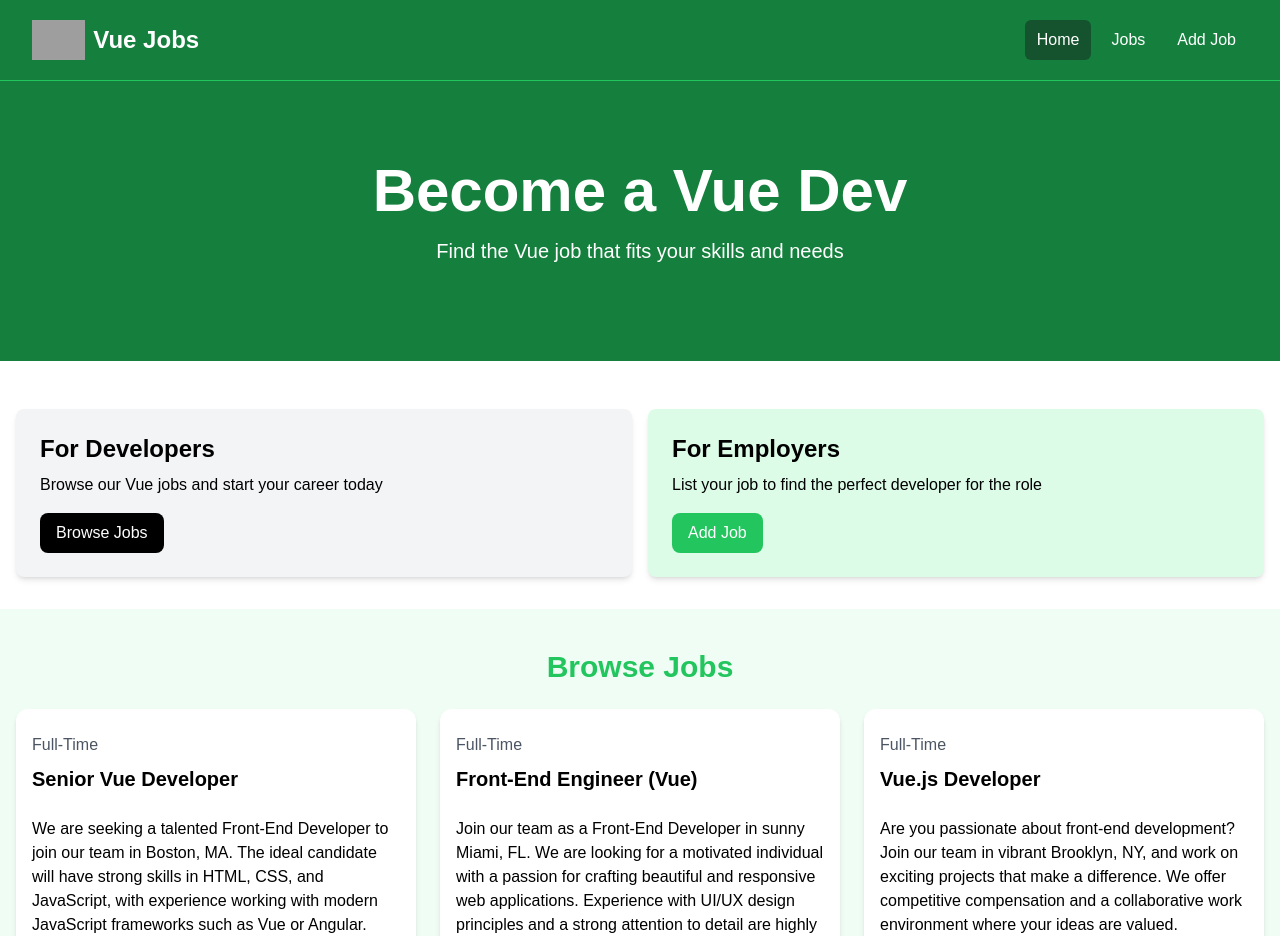
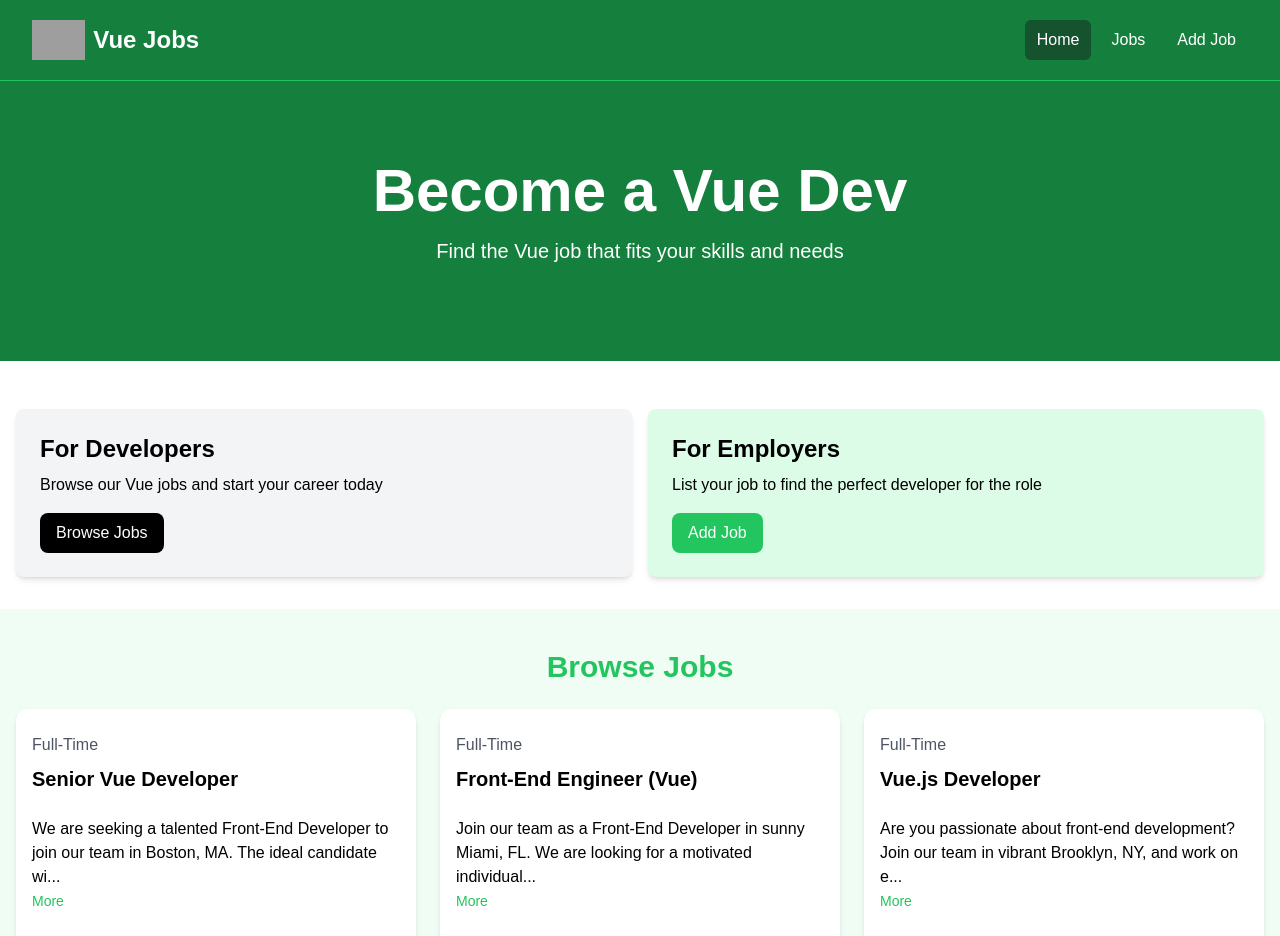
Before and after one commit to Natnael-Getnet/job-board-management, a Vue app: page / in a window 1280 px wide. Shown: the top 936 px of the page. Built offline with nearby package versions, Linux system fonts and the light colour scheme; grey boxes are pictures that could not be loaded.

Commit message:
Refactor: Trucated the description of the job posting to make it more concise.

```diff
--- a/src/components/JobListing.vue
+++ b/src/components/JobListing.vue
@@ -1,15 +1,29 @@
 <script setup lang="ts">
-import { defineProps } from "vue";
+import { defineProps, ref, computed } from "vue";
 
-defineProps({
-  job: {
-    type: { type: String, required: true },
-    title: { type: String, required: true },
-    description: { type: String, required: true },
-    salary: { type: String, required: true },
-    location: { type: String, required: true },
-    id: { type: Number, required: true },
-  },
+interface Job {
+  title: string;
+  description: string;
+  type: string;
+  salary: string;
+  location: string;
+  id: number;
+}
+
+const props = defineProps<{
+  job: Job;
+}>();
+
+const showFullDescription = ref(false);
+
+const toggleFullDescription = () => {
+  showFullDescription.value = !showFullDescription.value;
+};
+
+const truncatedDescription = computed(() => {
+  let description = props.job.description;
+  description = showFullDescription.value ? description : description.slice(0, 100) + "...";
+  return description;
 });
 </script>
 
@@ -22,7 +36,12 @@ defineProps({
       </div>
 
       <div class="mb-5">
-        {{ job.description }}
+        <div>
+          {{ truncatedDescription }}
+        </div>
+        <button @click="toggleFullDescription" class="text-sm text-green-500 hover:text-green-600">
+          {{ showFullDescription ? "Less" : "More" }}
+        </button>
       </div>
 
       <h3 class="text-green-500 mb-2">{{ job.salary }}</h3>
```
